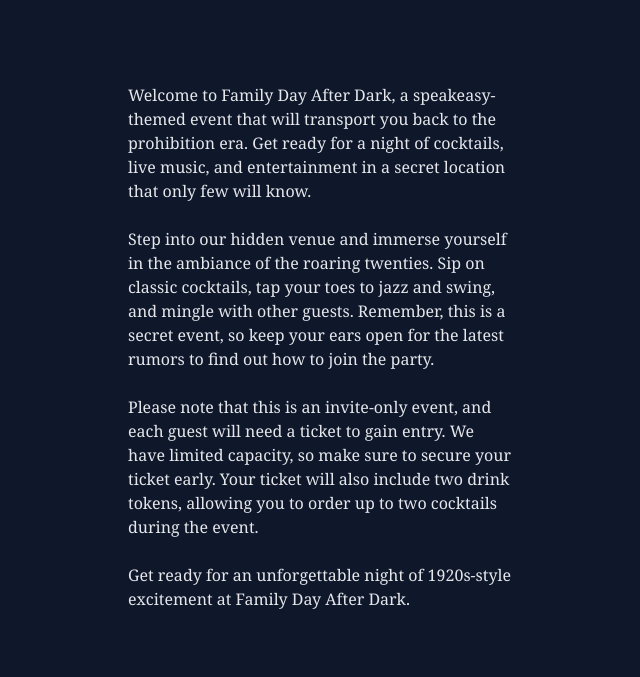
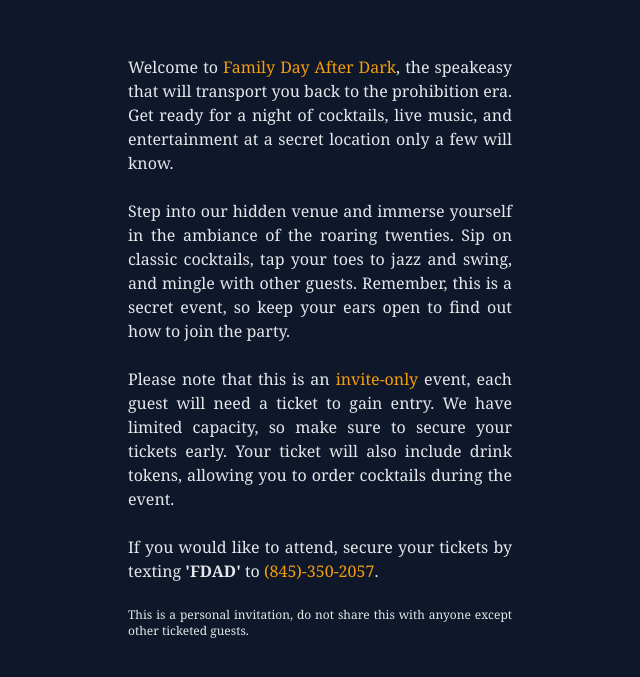
Before and after one commit to rickhlx/family-day-after-dark, a Gatsby site: page / in a window 1280 px wide. Shown: the part 853-1530 px from the top of the page, without its empty margins (320-960 px from the left). Built offline with nearby package versions, Linux system fonts and the light colour scheme; Gatsby itself is replaced by a stand-in of ours.

Commit message:
make the description better

```diff
--- a/src/pages/index.js
+++ b/src/pages/index.js
@@ -8,16 +8,22 @@
             <div class="text-xl font-serif text-gray-200 ">Welcome to</div>
             <div class="text-8xl md:text-9xl font-parklane text-amber-500">Family Day After Dark</div>
           </div>
-          <div class="flex flex-wrap h-screen content-center text-gray-200 font-serif font-light">
-            <p>Welcome to Family Day After Dark, a speakeasy-themed event that will transport you back to the prohibition era. Get ready for a night of cocktails, live music, and entertainment in a secret location that only few will know.</p>
+          <div class="flex flex-wrap h-screen content-center text-gray-200 font-serif font-light text-justify">
+            <p>Welcome to <span class="text-amber-500">Family Day After Dark</span>, the speakeasy that will transport you back to the prohibition era.
+              Get ready for a night of cocktails, live music,
+              and entertainment at a secret location only a few will know.</p>
             <br/>
-            <p>Step into our hidden venue and immerse yourself in the ambiance of the roaring twenties. Sip on classic cocktails, tap your toes to jazz and swing, and mingle with other guests. Remember, this is a secret event, so keep your ears open for the latest rumors to find out how to join the party.</p>
+            <p>Step into our hidden venue and immerse yourself in the ambiance of the roaring twenties.
+              Sip on classic cocktails, tap your toes to jazz and swing, and mingle with other guests.
+              Remember, this is a secret event, so keep your ears open to find out how to join the party.</p>
             <br/>
-            <p>Please note that this is an invite-only event, and each guest will need a ticket to gain entry.
-              We have limited capacity, so make sure to secure your ticket early. Your ticket will also include two drink tokens,
-              allowing you to order up to two cocktails during the event.</p>
+            <p>Please note that this is an <span class="text-amber-500">invite-only</span> event, each guest will need a ticket to gain entry.
+              We have limited capacity, so make sure to secure your tickets early. Your ticket will also include drink tokens,
+              allowing you to order cocktails during the event.</p>
               <br/>
-            <p>Get ready for an unforgettable night of 1920s-style excitement at Family Day After Dark.</p>
+            <p>If you would like to attend, secure your tickets by texting <span class="font-bold" >'FDAD'</span> to <a class="text-amber-500" href="sms:+18453502057">(845)-350-2057</a>.</p>
+            <br/>
+            <p class="text-xs">This is a personal invitation, do not share this with anyone except other ticketed guests.</p>
           </div>
         </div>
       </main>
@@ -26,7 +32,7 @@
 
 export const Head = () => (
   <>
-    <title>FD</title>
+    <title>FDAD</title>
     <meta
       name="og:title"
       content="Family Day After Dark"
```
